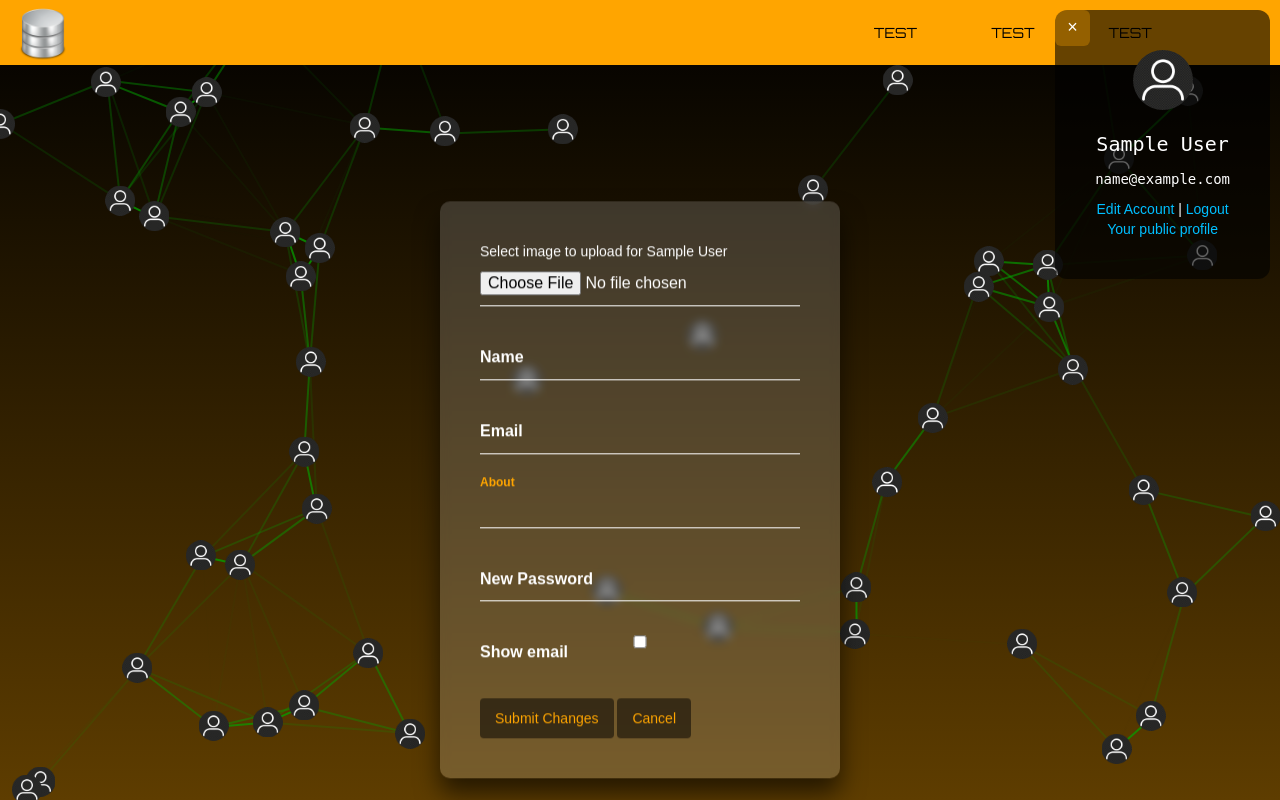
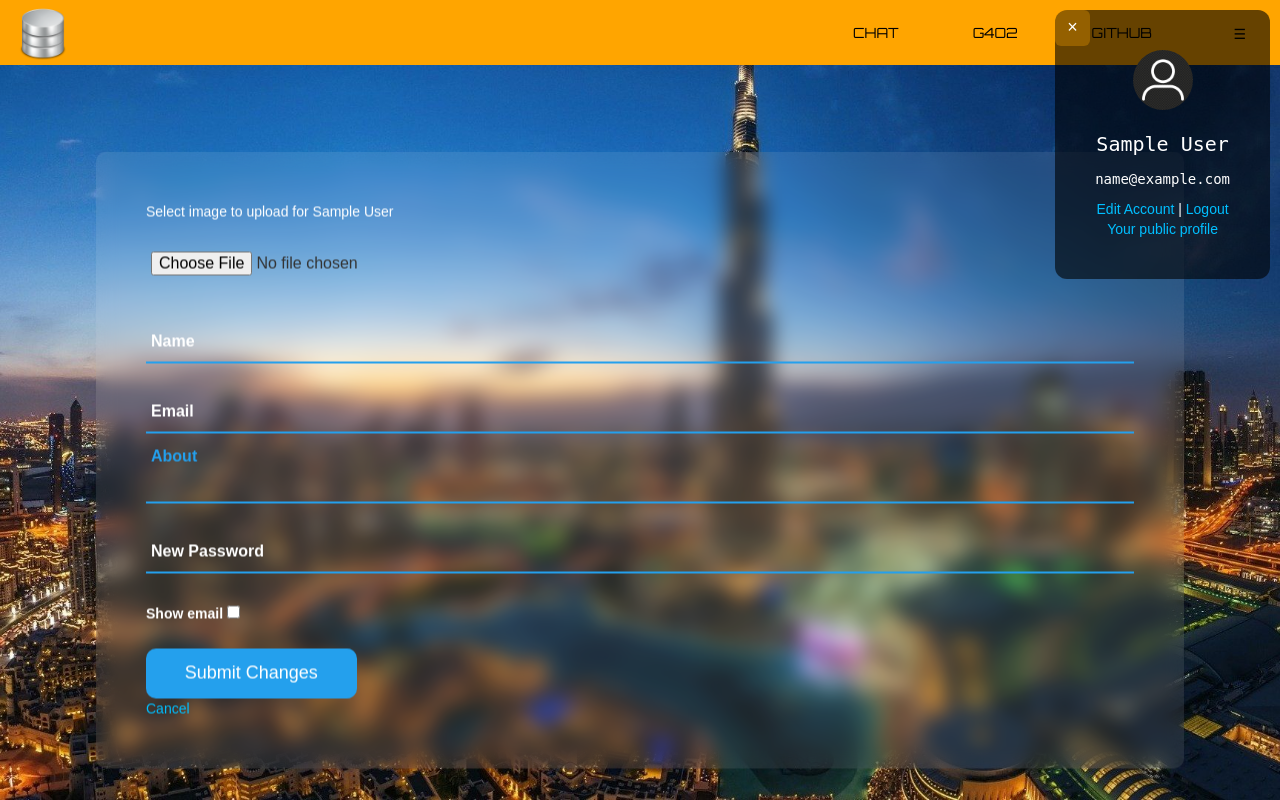
Before and after one commit to g4o2/PHP-SQL-Chat, a PHP site: page /edit-account.php in a window 1280 px wide. Run offline with PHP 8.4, Linux system fonts and the light colour scheme; the visitor is signed in with stand-in values (Sample User, id 1); data that the repository does not hold is empty; some web fonts are replaced.

Commit message:
edit acc page update

```diff
--- a/css/index.css
+++ b/css/index.css
@@ -108,7 +108,7 @@
 }
 
 td {
-    padding: 5px;
+    padding: 2px 10px 2px 10px;
     color: #ffa500;
 }
 
--- a/edit-account.php
+++ b/edit-account.php
@@ -120,9 +120,20 @@
 <head>
     <title>Account</title>
     <link rel="stylesheet" href="./css/edit-account.css?v=<?php echo time(); ?>">
+    <link rel="stylesheet" href="./css/login.css?v=<?php echo time(); ?>">
 </head>
 
 <body>
+    <div id="mySidenav" style="z-index: 999999;" class="sidenav">
+        <a href="javascript:void(0)" class="closebtn" onclick="closeNav()">&times;</a>
+        <p class="rainbow_text_animated">g4o2</p>
+        <a href="./chat.php">chat</a>
+        <a href="https://github.com/g4o2" target="_blank">github</a>
+        <a href="./login.php">Login</a>
+        <p class='rainbow_text_animated'>Dev</p>
+        <a href="https://maxhu787.github.io" target="_blank">Hu Kaixiang</a>
+        <a href="https://github.com/maxhu787" target="_blank">maxhu787</a>
+    </div>
     <header class="navbar-header">
         <div class="navbar-container">
             <div>
@@ -132,44 +143,51 @@
             </div>
             <nav>
                 <ul>
-                    <li><a href="#">Test</a></li>
-                    <li><a href="#">Test</a></li>
-                    <li><a href="#">Test</a></li>
+                    <li><a href="./chat.php">Chat</a></li>
+                    <li><a href="https://maxhu787.github.io" target="_blank">G4o2</a></li>
+                    <li><a href="https://github.com/g4o2" target="_blank">Github</a></li>
+                    <button id="sideNav-button" onclick="openNav()">☰</button>
                 </ul>
             </nav>
         </div>
     </header>
+
     <div id="particles-js"></div>
-    <div class="login-box" style="margin-top: 90px;">
-        <form id="form" action="edit-account.php" method="post" enctype="multipart/form-data">
+    <div class="center" style='margin-top: 60px;'>
+        <form action="edit-account.php" method="post" enctype="multipart/form-data">
             Select image to upload for <?= $_SESSION['name'] ?>
-            <div class="user-box">
+            <div class="input-field">
                 <input type="file" name="fileToUpload" id="fileToUpload">
             </div>
-            <div class="user-box">
-                <input required type="text" name="name" value="<?= $response['name'] ?>">
+            <div class="input-field">
+                <input class="input" required type="text" name="name" value="<?= $response['name'] ?>">
+                <span></span>
                 <label>Name</label>
             </div>
-            <div class="user-box">
-                <input required type="text" name="email" value="<?= $response['email'] ?>">
+            <div class="input-field">
+                <input class="input" required type="email" name="email" value="<?= $response['email'] ?>">
+                <span></span>
                 <label>Email</label>
             </div>
-            <div class="user-box">
-                <input type="text" name="about" value="<?= $response['about'] ?>">
+            <div class="input-field">
+                <input class="input" type="text" name="about" value="<?= $response['about'] ?>">
+                <span></span>
                 <label>About</label>
             </div>
-            <div class="user-box">
-                <input required size='21' type="password" name="password">
+            <div class="input-field">
+                <input class="input" required size='21' type="password" name="password">
+                <span></span>
                 <label>New Password</label>
             </div>
-            <div class="user-box">
+            <div>
                 <label>Show email</label>
-                <input type="checkbox" name="show_email" <?php echo ($response['show_email'] == 'True') ? 'checked' : '' ?>>
+                <span></span>
+                <input class="input" type="checkbox" name="show_email" <?php echo ($response['show_email'] == 'True') ? 'checked' : '' ?>>
             </div>
             <br />
             <div style="float:left;">
                 <input type="submit" value="Submit Changes" class="btn" name="submit">
-                <a href="./index.php" class="btn">Cancel</a>
+                <a href="./index.php">Cancel</a>
             </div>
         </form>
     </div>
--- a/index.php
+++ b/index.php
@@ -158,10 +158,10 @@
                 echo ("</td><td>");
                 echo "<a href='./profile.php?user={$account['user_id']}' >" . $account['name'] . "</a>";
                 echo "<td>";
-                if ($account['show_email'] === "False") {
+                if ($account['show_email'] === "True") {
+                    echo ($account['email']);
+                } else {
                     echo "Hidden";
-                } else {
-                    echo ($account['email']);
                 }
                 echo ("</td><td>");
                 echo $diff;
```
Also changed, not shown: 1 other file.
